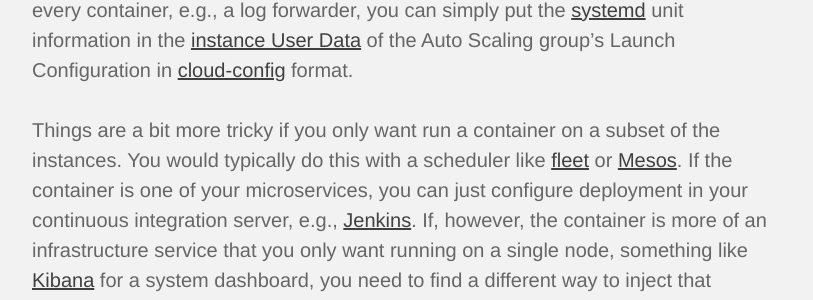
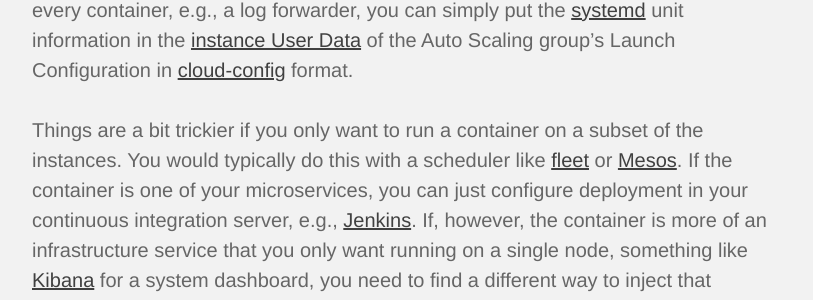
Before and after one commit to timwilliate/engineering-blog, a Jekyll site: the page built from _posts/2015-05-27-secret-stdin-slurper.md, in a window 1280 px wide and 900 px high, scrolled down 786 px. Shown: the part 141-441 px from the top of the window, without its empty margins (233-1046 px from the left). Built offline with Jekyll 4.4.1, drawn with Linux system fonts in a browser that asks for light colours; nearby versions of some CDN libraries; some web fonts are replaced; Markdown is read by kramdown in place of the engine named in the settings.

Commit message:
fix grammar

```diff
--- a/_posts/2015-05-27-secret-stdin-slurper.md
+++ b/_posts/2015-05-27-secret-stdin-slurper.md
@@ -31,7 +31,7 @@
 [cloud-config](https://coreos.com/docs/cluster-management/setup/cloudinit-cloud-config/)
 format.
 
-Things are a bit more tricky if you only want run a container on a
+Things are a bit trickier if you only want to run a container on a
 subset of the instances.  You would typically do this with a scheduler
 like
 [fleet](https://coreos.com/docs/launching-containers/launching/launching-containers-fleet/)
```
